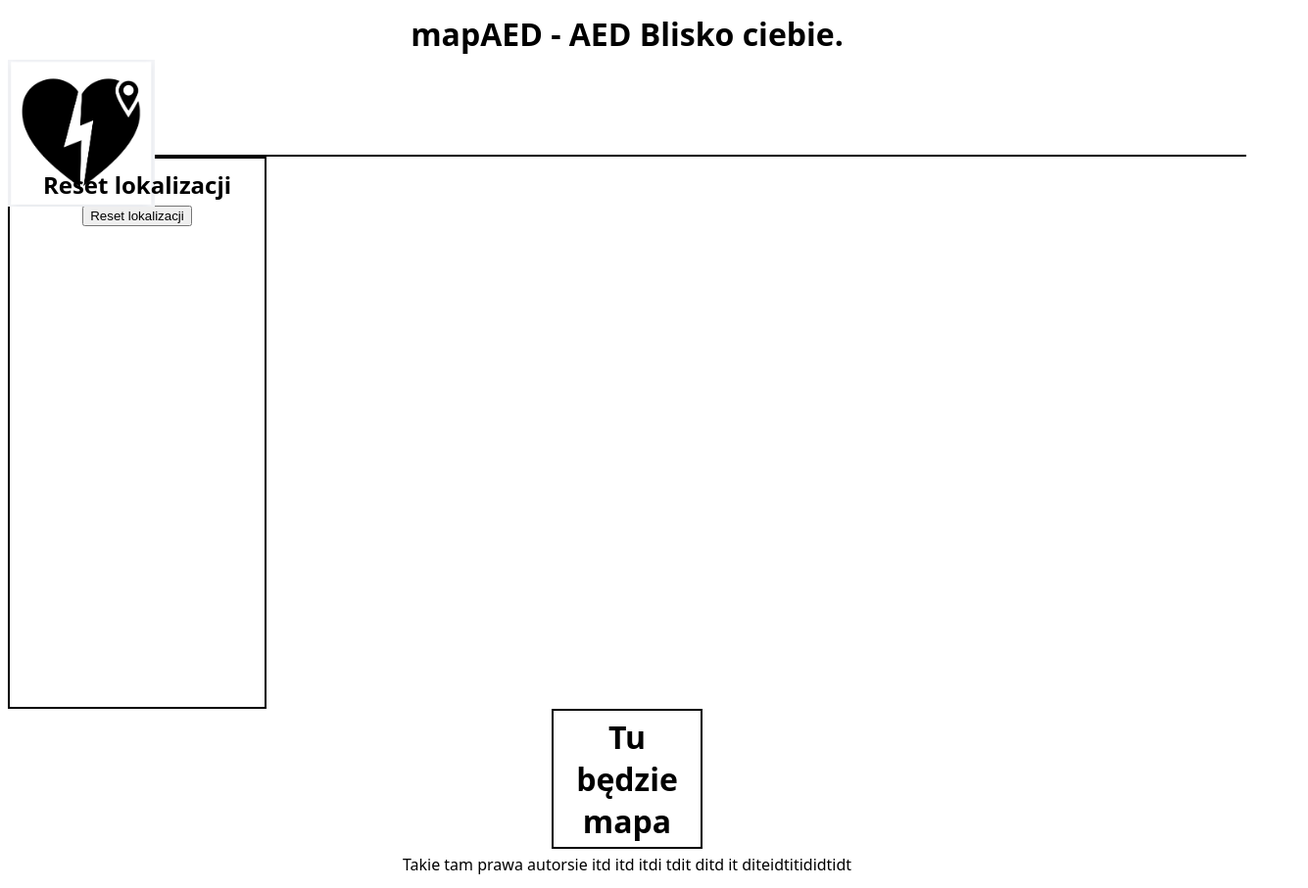
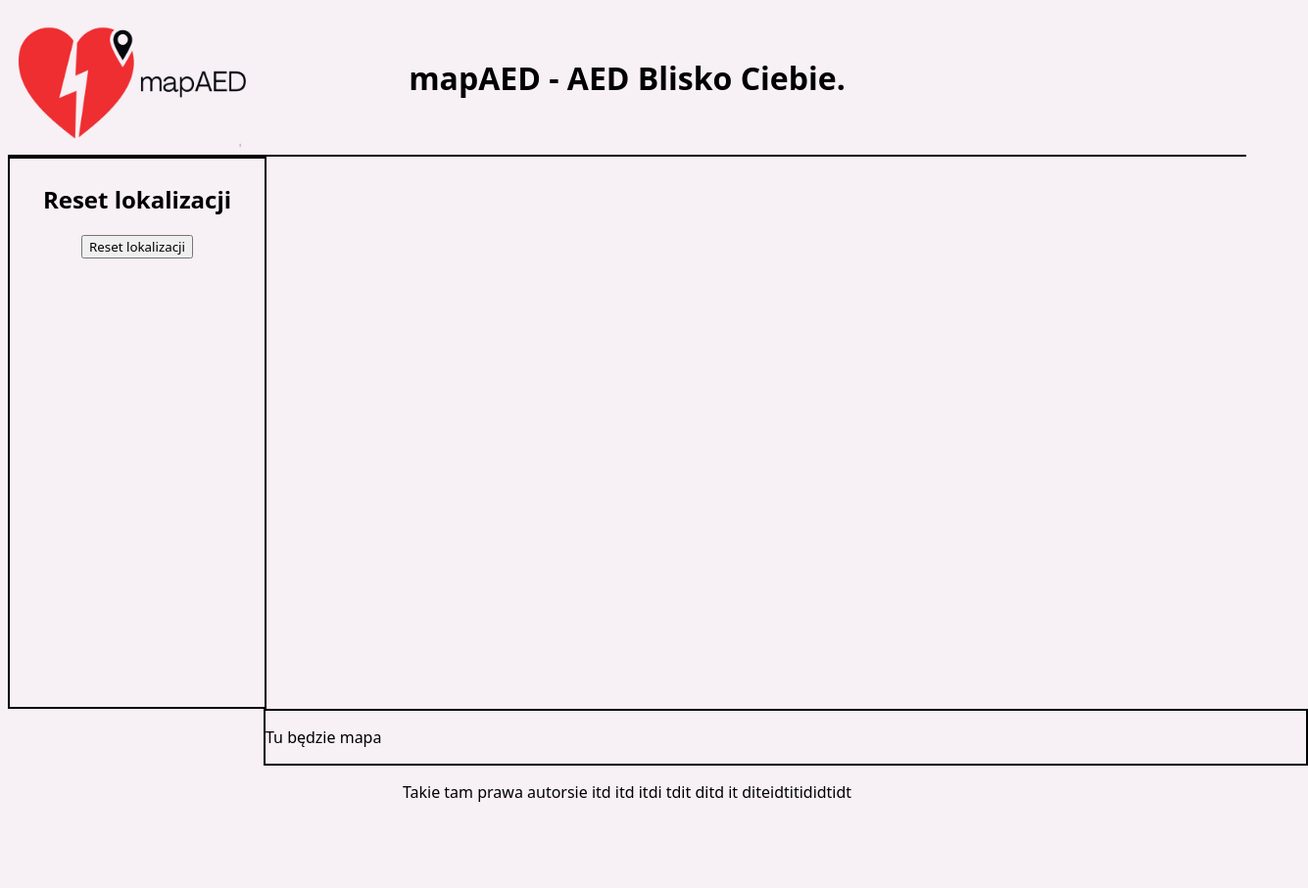
Before and after one commit to Niyande/hackuj-kraj, a website: page index.html in a window 1280 px wide. Shown: the whole page at 98% size, 1335 px wide, since content can reach past the window. After the commit the page ends 836 px from the top, so only its background shows below. Drawn offline with Linux system fonts and the light colour scheme; a web font is replaced by a local one.

Commit message:
hackuj-kraj

```diff
--- a/index.html
+++ b/index.html
@@ -6,22 +6,23 @@
     <link href="https://fonts.googleapis.com/css2?family=Sansation:ital,wght@0,300;0,400;0,700;1,300;1,400;1,700&display=swap" rel="stylesheet">
     <meta charset="UTF-8">
     <meta name="viewport" content="width=device-width, initial-scale=1.0">
-    <script src="script.js"></script>
+    <script type="module" src="script.js"></script>
     <link rel="stylesheet" href="style.css">
     <title>AED Zadanie super zajebiste</title>
+    <link rel="icon" href="logopion.ico">
 </head>
-<body>
+<body onload="g1()">
     <div id="top">
-        <h1>mapAED - AED Blisko ciebie.</h1>
-        <img src="image.webp" alt="logo-aed">
+        <h1>mapAED - AED Blisko Ciebie.</h1>
+        <img src="mappoziom.webp" alt="logo-aed">
     </div>
 
     <div id="left">
         <h2>Reset lokalizacji</h2>
-        <input type="button" id="g1" onclick="geolokacja()" value="Reset lokalizacji">
+        <input type="button" id="g1" onclick="g1()" value="Reset lokalizacji">
     </div>
     <div id="main-map">
-        <h1>Tu będzie mapa</h1>
+       <p>Tu będzie mapa</p>
     </div>
     <div id="footer">
         <p>Takie tam prawa autorsie itd itd itdi tdit ditd it diteidtitididtidt</p>
--- a/style.css
+++ b/style.css
@@ -1,17 +1,24 @@
+*{
+        font-family: system-ui, -apple-system, BlinkMacSystemFont, 'Segoe UI', Roboto, Oxygen, Ubuntu, Cantarell, 'Open Sans', 'Helvetica Neue', sans-serif;
+
+        text-align: center;
+}
+body{
+    background-color: #F7F0F5;
+}
 img{
     height: 150px;
-    width: 150px;
-    margin: auto;
+    width: 250px;
+    margin-top: -140px;
+    display: flex;
 }
 input[type="button"]{
     display: flex;
     margin: auto;
 }
-h1,h2,p{
-    font-family: system-ui, -apple-system, BlinkMacSystemFont, 'Segoe UI', Roboto, Oxygen, Ubuntu, Cantarell, 'Open Sans', 'Helvetica Neue', sans-serif;
-    padding: 5px;
+h1{
+    padding: 50px;
     margin: auto;
-    text-align: center;
 }
 
 #top{
@@ -27,7 +34,7 @@ h1,h2,p{
 }
 #main-map{
     border: 2px solid black;
-    margin: auto;
-    width: 150px;
+    width: 84%;
+    margin-left: 261px;
     display: flex;
 }
```
Also changed, not shown: logopion.ico (added), logopion.webp (added), mappoziom.webp (added).
